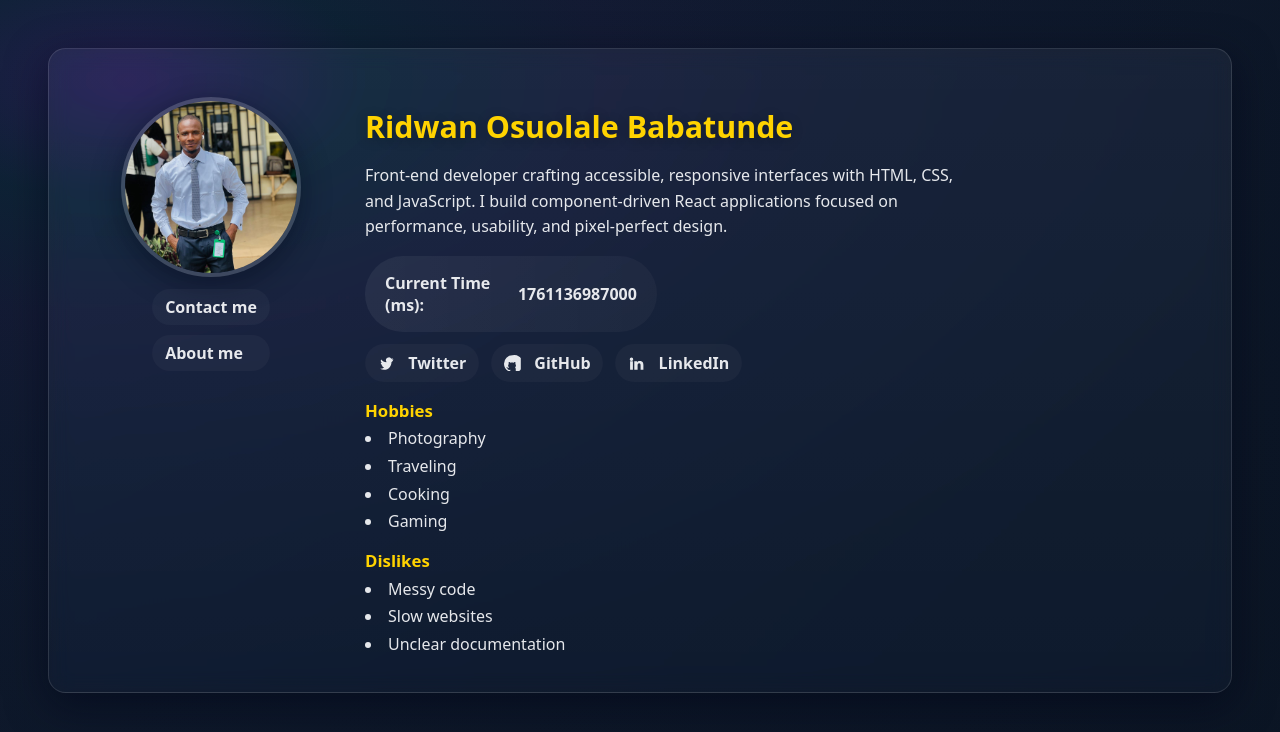
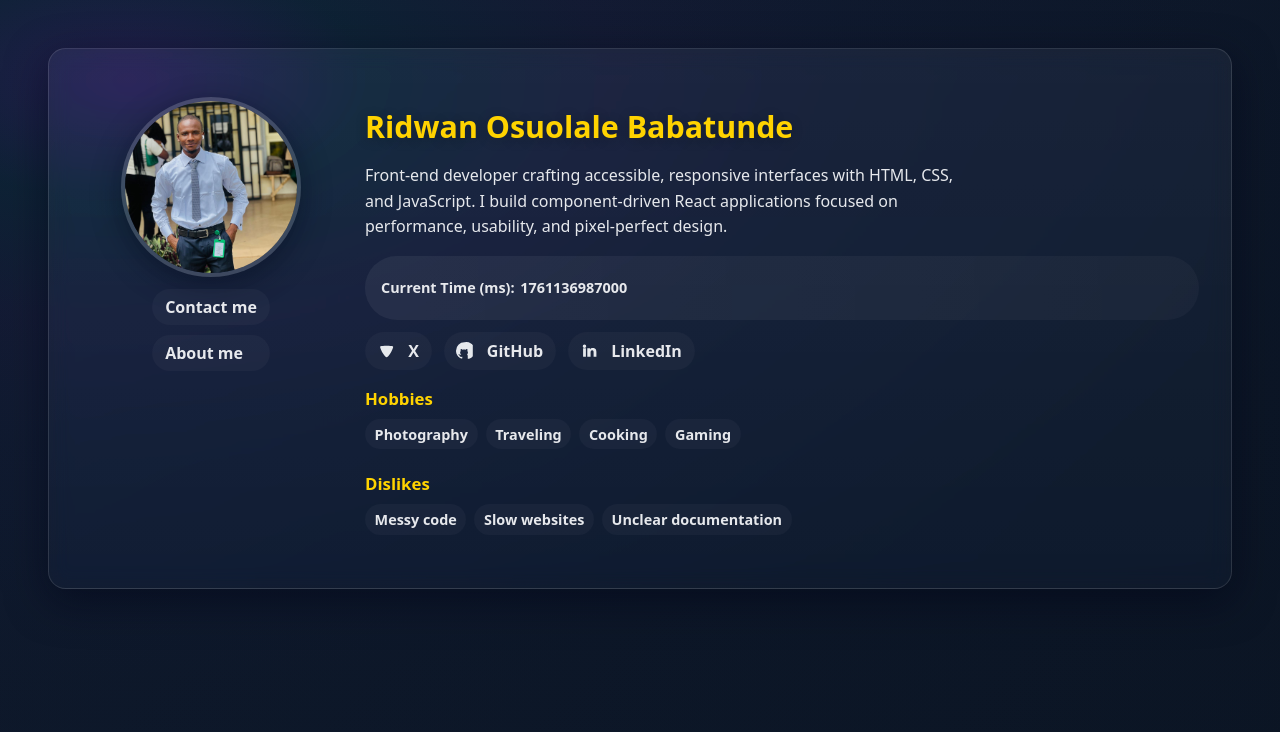
Before and after one commit to ridwxnullxh/Responsive-Profile_card, a plain HTML site: page index.html in a window 1280 px wide. Drawn offline with Linux system fonts and the light colour scheme.

Commit message:
Ui updaed

```diff
--- a/index.html
+++ b/index.html
@@ -8,9 +8,9 @@
   </head>
   <body>
     <svg aria-hidden="true" style="display: none">
-      <symbol id="icon-twitter" viewBox="0 0 24 24">
+      <symbol id="icon-x" viewBox="0 0 24 24">
         <path
-          d="M22 5.92c-.66.3-1.37.5-2.12.6.76-.46 1.34-1.2 1.62-2.07-.71.42-1.5.72-2.34.88A3.7 3.7 0 0 0 12 9.5c0 .29.03.57.09.84-3.07-.15-5.8-1.63-7.63-3.88-.32.55-.5 1.18-.5 1.86 0 1.28.65 2.41 1.64 3.07-.6-.02-1.17-.18-1.66-.46v.05c0 1.8 1.28 3.3 2.98 3.64-.31.09-.63.14-.97.14-.24 0-.48-.02-.71-.07.48 1.51 1.87 2.61 3.52 2.64A7.44 7.44 0 0 1 3 19.54a10.5 10.5 0 0 0 5.67 1.66c6.8 0 10.53-5.63 10.53-10.51v-.48A7.3 7.3 0 0 0 22 5.92z"
+          d="M21.6 7.47c.24-.82-.18-1.42-.9-1.54-1.03-.18-4.29-.63-8.35-.63-4.06 0-7.35.45-8.37.63-.72.12-1.13.72-.9 1.54.7 2.41 2.17 5.85 4.1 9.02 1.9 3.1 4.1 5.23 5.14 5.23 1.05 0 3.25-2.13 5.16-5.23 1.94-3.17 3.4-6.61 4.1-9.02z"
         />
       </symbol>
       <symbol id="icon-github" viewBox="0 0 24 24">
@@ -88,15 +88,16 @@
             <ul class="social-links" data-testid="test-user-social-links">
               <li>
                 <a
-                  href="https://twitter.com/ridwanullahx"
+                  href="https://x.com/ridwanullahx"
                   target="_blank"
                   rel="noopener noreferrer"
-                  data-testid="test-user-social-twitter"
+                  data-testid="test-user-social-x"
+                  aria-label="Ridwan on X"
                 >
                   <svg class="icon" aria-hidden="true">
-                    <use href="#icon-twitter"></use>
+                    <use href="#icon-x"></use>
                   </svg>
-                  <span>Twitter</span>
+                  <span>X</span>
                 </a>
               </li>
               <li>
@@ -130,7 +131,7 @@
 
           <section aria-labelledby="hobbies-title">
             <h3 id="hobbies-title">Hobbies</h3>
-            <ul data-testid="test-user-hobbies">
+            <ul data-testid="test-user-hobbies" class="hobbies">
               <li>Photography</li>
               <li>Traveling</li>
               <li>Cooking</li>
@@ -140,7 +141,7 @@
 
           <section aria-labelledby="dislikes-title">
             <h3 id="dislikes-title">Dislikes</h3>
-            <ul data-testid="test-user-dislikes">
+            <ul data-testid="test-user-dislikes" class="dislikes">
               <li>Messy code</li>
               <li>Slow websites</li>
               <li>Unclear documentation</li>
--- a/style.css
+++ b/style.css
@@ -176,15 +176,17 @@ main {
   align-items: center;
   justify-content: center;
   margin-bottom: 0.75rem;
-  width: 35%;
-  padding: 0px 20px;
+  width: auto;
+  min-width: 200px;
+  max-width: 100%;
+  padding: 8px 16px;
   background: linear-gradient(
     90deg,
     rgba(255, 255, 255, 0.06),
     rgba(255, 255, 255, 0.03)
   );
-
   border-radius: 40px;
+  overflow: hidden;
 }
 .meta-row .profile-time {
   color: var(--muted);
@@ -192,6 +194,10 @@ main {
   display: flex;
   align-items: center;
   gap: 0.35rem;
+  font-size: 0.9rem;
+  white-space: nowrap;
+  overflow: hidden;
+  text-overflow: ellipsis;
 }
 
 /* Social links */
@@ -261,6 +267,56 @@ section ul {
 }
 section ul li {
   margin: 0.35rem 0;
+}
+/* Hobbies as responsive chips */
+.profile-info
+  [data-testid="test-user-hobbies"]
+  /* [data-testid="test-user-dislikes"]  */ {
+  display: flex;
+  flex-wrap: wrap;
+  gap: 0.5rem;
+  justify-content: center;
+  padding: 0;
+  margin: 0.25rem 0 1rem 0;
+}
+.profile-info [data-testid="test-user-dislikes"] {
+  display: flex;
+  flex-wrap: wrap;
+  gap: 0.5rem;
+  justify-content: center;
+  padding: 0;
+  margin: 0.25rem 0 1rem 0;
+}
+.profile-info [data-testid="test-user-hobbies"] li {
+  list-style: none;
+  background: rgba(255, 255, 255, 0.03);
+  color: var(--muted);
+  padding: 0.35rem 0.6rem;
+  border-radius: 999px;
+  font-weight: 600;
+  font-size: 0.9rem;
+  white-space: nowrap;
+}
+.profile-info [data-testid="test-user-dislikes"] li {
+  list-style: none;
+  background: rgba(255, 255, 255, 0.03);
+  color: var(--muted);
+  padding: 0.35rem 0.6rem;
+  border-radius: 999px;
+  font-weight: 600;
+  font-size: 0.9rem;
+  white-space: nowrap;
+}
+
+@media (min-width: 640px) {
+  .profile-info [data-testid="test-user-hobbies"] {
+    justify-content: flex-start;
+  }
+}
+@media (min-width: 640px) {
+  .profile-info [data-testid="test-user-dislikes"] {
+    justify-content: flex-start;
+  }
 }
 .contact-card {
   max-width: 720px;
```
Also changed, not shown: about.html (+9 -3 lines).
